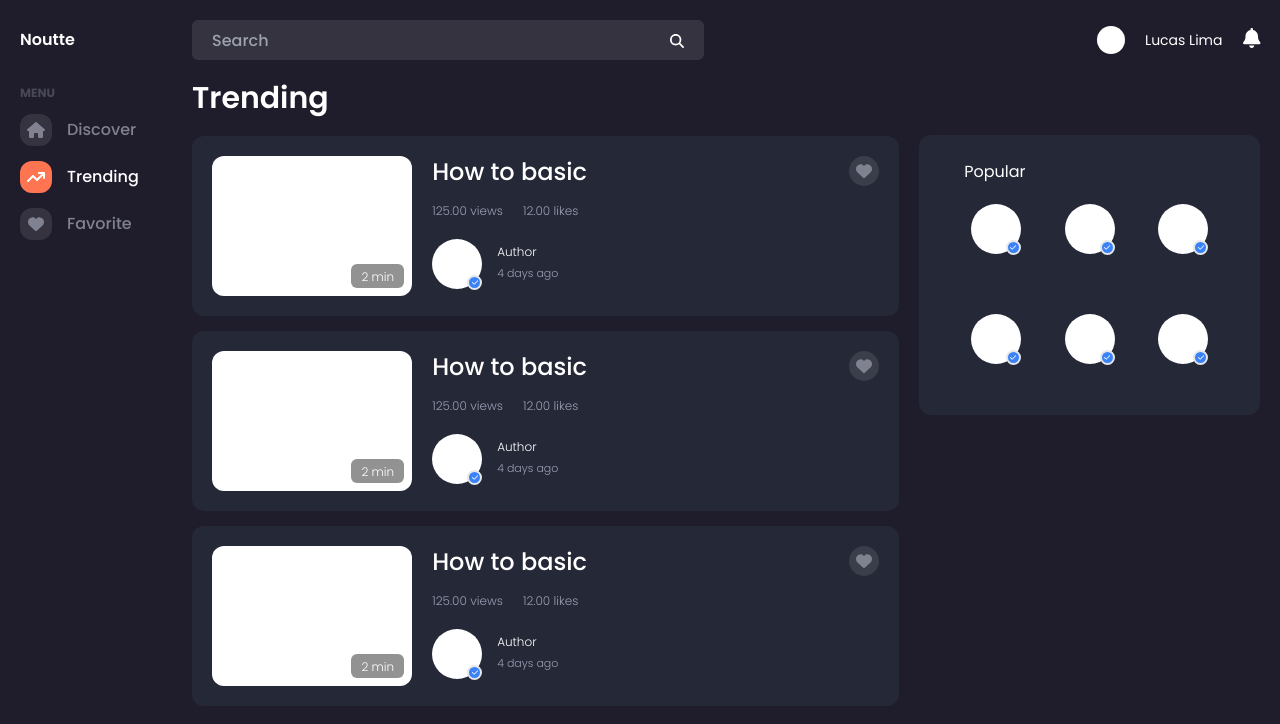
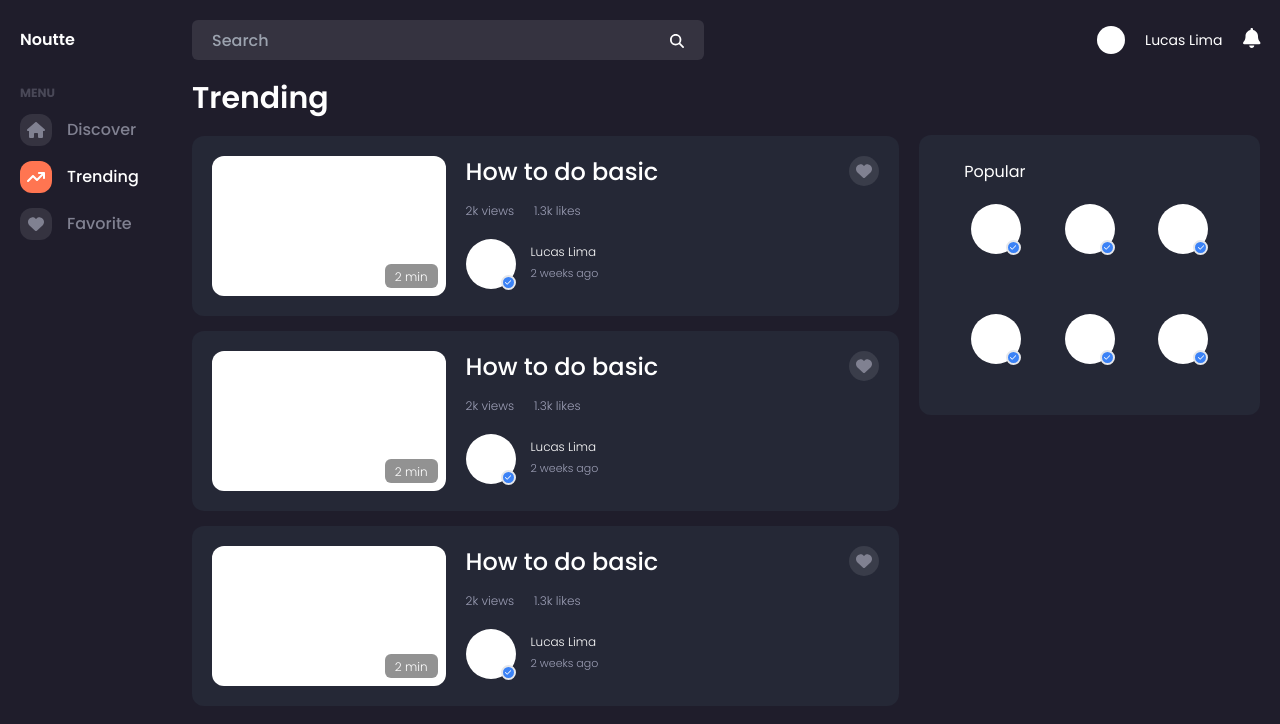
Before and after one commit to Lukenoutte/noutte-platform-nuxt, a Nuxt app: page /trending in a window 1280 px wide. Shown: the top 724 px of the page. Built offline with nearby package versions, Linux system fonts and the light colour scheme.

Commit message:
feature/pinia

```diff
--- a/components/CardDiscover.vue
+++ b/components/CardDiscover.vue
@@ -6,12 +6,12 @@
       rounded-lg
       mt-[30px]
       p-[40px]
-      w-[100%]
-      lg:card-size
+      card-size
       lg:mr-[20px]
       relative
       cursor-pointer
     "
+    :style="`width:${widthCard};`"
   >
     <div class="flex flex-col">
       <span class="text-white text-4xl font-medium">{{ title }}</span>
@@ -41,11 +41,13 @@ defineProps({
   createdSince: { type: String, required: true },
   views: { type: String, required: true },
   videoSize: { type: String, required: true },
-});
+})
 </script>
 
 <style>
-.card-size {
-  width: v-bind(widthCard);
+@media only screen and (max-width: 1024px) {
+  .card-size {
+    width: 100%!important;
+  }
 }
 </style>
--- a/components/CardTrending.vue
+++ b/components/CardTrending.vue
@@ -29,7 +29,7 @@
     >
      <font-awesome-icon icon="heart" :class="{'text-grey3-color': !isFavorite, 'text-white': isFavorite}" />
     </div>
-    <div class="bg-white h-[100%] w-[30%] rounded-xl relative cursor-pointer">
+    <div class="bg-white h-[100%] w-[40%] md:w-[35%] rounded-xl relative cursor-pointer">
       <div
         class="
           bg-neutral-800/50
@@ -41,21 +41,21 @@
           cursor-pointer
         "
       >
-        <span class="text-xs font-light text-white">2 min</span>
+        <span class="text-xs font-light text-white">{{ videoSize }}</span>
       </div>
     </div>
     <div class="ml-[20px]">
-      <p class="text-white font-medium text-md lg:text-2xl cursor-pointer">How to basic</p>
+      <p class="text-white font-medium text-md lg:text-2xl cursor-pointer">{{ title }}</p>
       <div class="mt-[15px] text-xs text-grey2-color font-light">
-        <span>125.00 views</span>
-        <span class="ml-[20px]">12.00 likes</span>
+        <span>{{ views }} views</span>
+        <span class="ml-[20px]">{{ likes }} likes</span>
       </div>
       <div class="flex flex-row mt-[20px]">
         <ProfilePicture/>
         <div class="mt-[5px] ml-[15px] font-light">
-          <p class="text-white text-xs cursor-pointer">Author</p>
+          <p class="text-white text-xs cursor-pointer">{{ author }}</p>
           <p class="mt-[5px] text-grey2-color text-[11px]">
-            4 days ago
+            {{ createdSince }}
           </p>
         </div>
       </div>
@@ -68,4 +68,13 @@
   const onClickToFavorite = () => {
     isFavorite.value = !isFavorite.value
   }
+
+  defineProps({
+    title: { type: String, required: true },
+    author: { type: String, required: true },
+    createdSince: { type: String, required: true },
+    views: { type: String, required: true },
+    videoSize: { type: String, required: true },
+    likes: { type: String, required: true }
+  })
 </script>
--- a/components/TheHeader.vue
+++ b/components/TheHeader.vue
@@ -1,11 +1,6 @@
 <template>
   <header class="flex flex-row py-[20px]">
     <div class="lg:hidden block">
-      <!-- <client-only>
-        <Slide >
-          <span>test</span>
-        </Slide>
-      </client-only> -->
     </div>
     <div class="h-10 w-[15%] flex items-center">
       <span class="pl-5 text-white font-semibold cursor-pointer">Noutte</span>
--- a/nuxt.config.ts
+++ b/nuxt.config.ts
@@ -7,5 +7,8 @@ export default defineNuxtConfig({
       tailwindcss: {},
       autoprefixer: {},
     }
-  }
+  },
+  buildModules: [
+    '@pinia/nuxt'
+  ]
 })
--- a/package.json
+++ b/package.json
@@ -10,6 +10,7 @@
     "@fortawesome/fontawesome-svg-core": "^6.1.2",
     "@fortawesome/free-solid-svg-icons": "^6.1.2",
     "@fortawesome/vue-fontawesome": "^3.0.0-5",
+    "@pinia/nuxt": "^0.4.0",
     "autoprefixer": "^10.4.7",
     "nuxt": "3.0.0-rc.4",
     "postcss": "^8.4.14",
--- a/pages/index.vue
+++ b/pages/index.vue
@@ -60,4 +60,6 @@
 </template>
 
 <script setup>
+import { useVideosStore } from '~~/stores/videosStore'
+const videoStore = useVideosStore()
 </script>
--- a/pages/trending/index.vue
+++ b/pages/trending/index.vue
@@ -1,16 +1,37 @@
 <template>
   <NuxtLayout>
     <div class="flex flex-col lg:flex-row">
-      <div class="w-[100%] lg:w-[65%] p-[20px] p-[20px] lg:p-[0px]" >
+      <div class="w-[100%] lg:w-[65%] p-[20px] p-[20px] lg:p-[0px]">
         <h1 class="text-white text-3xl font-semibold">Trending</h1>
         <div class="mt-[20px]">
-          <CardTrending/>
-          <CardTrending/>
-          <CardTrending/>
+          <CardTrending
+            title="How to do basic"
+            author="Lucas Lima"
+            views="2k"
+            createdSince="2 weeks ago"
+            videoSize="2 min"
+            likes="1.3k"
+          />
+          <CardTrending
+            title="How to do basic"
+            author="Lucas Lima"
+            views="2k"
+            createdSince="2 weeks ago"
+            videoSize="2 min"
+            likes="1.3k"
+          />
+          <CardTrending
+            title="How to do basic"
+            author="Lucas Lima"
+            views="2k"
+            createdSince="2 weeks ago"
+            videoSize="2 min"
+            likes="1.3k"
+          />
         </div>
       </div>
       <div class="w-[100%] lg:w-[35%]">
-        <MostPopupar/>
+        <MostPopupar />
       </div>
     </div>
   </NuxtLayout>
--- /dev/null
+++ b/stores/videosStore.js
@@ -0,0 +1,7 @@
+import { defineStore } from 'pinia'
+
+export const useVideosStore = defineStore('videos',
+    {
+        state: () => []
+    }
+)
```
Also changed, not shown: 1 other file (tests, documents, lock files or other folders).
